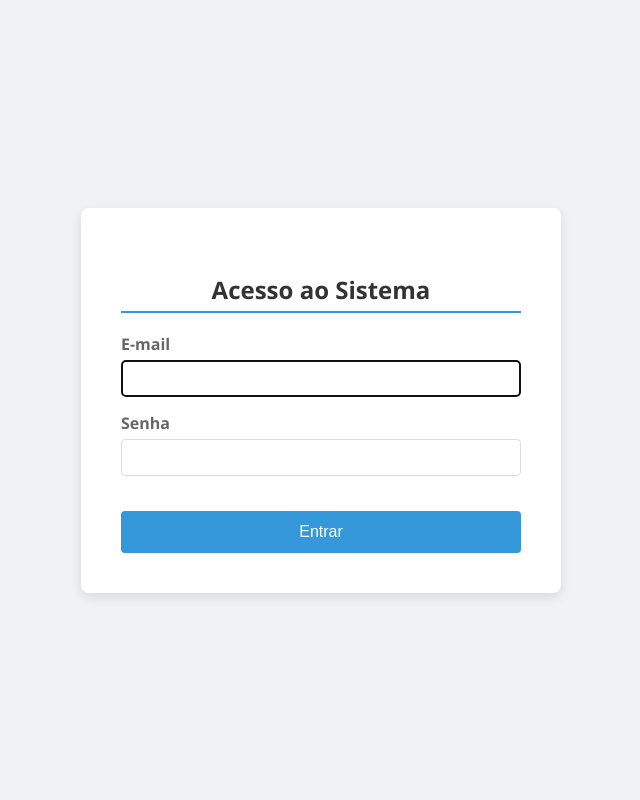
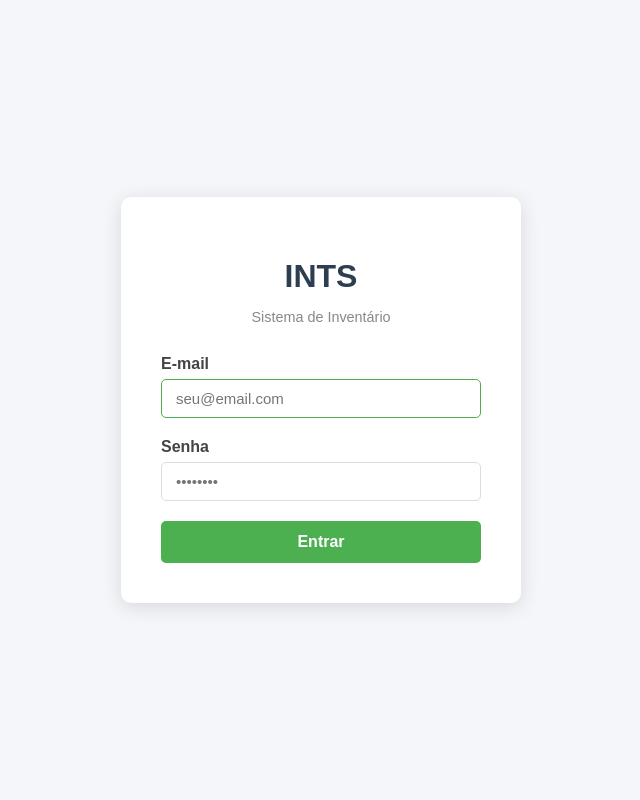
Before and after one commit to enzomtec-a11y/INTS-Inventory, a PHP site: page /login.php in a window 1280 px wide. Shown: the whole page, without its empty margins (319-959 px from the left). Run offline with PHP 8.4, Linux system fonts and the light colour scheme.

Commit message:
Add files via upload

```diff
--- a/ints/login.php
+++ b/ints/login.php
@@ -11,15 +11,14 @@ if (isset($_SESSION['usuario_id'])) {
 }
 
 if ($_SERVER["REQUEST_METHOD"] == "POST") {
-    // Sanitização básica
     $email = filter_input(INPUT_POST, 'email', FILTER_SANITIZE_EMAIL);
-    $senha = $_POST['senha']; // Senha não se sanitiza, pois pode ter caracteres especiais
+    $senha = $_POST['senha'];
 
     if (empty($email) || empty($senha)) {
         $erro = "Por favor, preencha todos os campos.";
     } else {
-        // Proteção contra SQL Injection
-        $sql = "SELECT id, nome, email, senha_hash, nivel, ativo FROM usuarios WHERE email = ?";
+        // ✅ CORREÇÃO CRÍTICA: unidade_id agora é selecionado do banco
+        $sql = "SELECT id, nome, email, senha_hash, nivel, unidade_id, ativo FROM usuarios WHERE email = ?";
         $stmt = $conn->prepare($sql);
 
         if ($stmt) {
@@ -30,30 +29,24 @@ if ($_SERVER["REQUEST_METHOD"] == "POST") {
             if ($result->num_rows === 1) {
                 $usuario = $result->fetch_assoc();
 
-                // Verifica se o usuário está ativo
                 if ($usuario['ativo'] == 0) {
                     $erro = "Usuário desativado. Contate o administrador.";
-                }
-                // Verifica a Senha (Hash)
-                elseif (password_verify($senha, $usuario['senha_hash'])) {
-                    // Regenera ID da sessão
+                } elseif (password_verify($senha, $usuario['senha_hash'])) {
                     session_regenerate_id(true);
 
-                    $_SESSION['usuario_id'] = $usuario['id'];
-                    $_SESSION['usuario_nome'] = $usuario['nome'];
+                    $_SESSION['usuario_id']    = $usuario['id'];
+                    $_SESSION['usuario_nome']  = $usuario['nome'];
                     $_SESSION['usuario_email'] = $usuario['email'];
                     $_SESSION['usuario_nivel'] = $usuario['nivel'];
-                    $_SESSION['unidade_id'] = $usuario['unidade_id'];
+                    // ✅ unidade_id agora virá corretamente do banco (null para admin/gestor/comum)
+                    $_SESSION['unidade_id']    = $usuario['unidade_id'];
 
-                    // Redireciona para o index
                     header("Location: index.html");
                     exit();
                 } else {
-                    // Senha errada
                     $erro = "E-mail ou senha incorretos.";
                 }
             } else {
-                // Usuário não encontrado
                 $erro = "E-mail ou senha incorretos.";
             }
             $stmt->close();
@@ -68,39 +61,102 @@ if ($_SERVER["REQUEST_METHOD"] == "POST") {
 <head>
     <meta charset="UTF-8">
     <meta name="viewport" content="width=device-width, initial-scale=1.0">
-    <title>Login - Inventário INTS</title>
-    <link rel="stylesheet" href="assets/css/style.css"> <style>
-        body { font-family: 'Segoe UI', Tahoma, Geneva, Verdana, sans-serif; display: flex; justify-content: center; align-items: center; height: 100vh; background-color: #f0f2f5; margin: 0; }
-        .login-card { background: white; padding: 40px; border-radius: 8px; box-shadow: 0 4px 12px rgba(0,0,0,0.1); width: 100%; max-width: 400px; }
-        .login-card h2 { text-align: center; color: #333; margin-bottom: 20px; }
-        .form-group { margin-bottom: 15px; }
-        .form-group label { display: block; margin-bottom: 5px; color: #666; }
-        .form-group input { width: 100%; padding: 10px; border: 1px solid #ddd; border-radius: 4px; box-sizing: border-box; }
-        .btn-login { width: 100%; padding: 12px; background-color: #007bff; color: white; border: none; border-radius: 4px; cursor: pointer; font-size: 16px; transition: background 0.3s; }
-        .btn-login:hover { background-color: #0056b3; }
-        .erro-msg { background-color: #f8d7da; color: #721c24; padding: 10px; border-radius: 4px; margin-bottom: 20px; text-align: center; border: 1px solid #f5c6cb; }
+    <title>Login - INTS</title>
+    <style>
+        * { box-sizing: border-box; }
+        body {
+            font-family: Arial, sans-serif;
+            background: #f4f6f9;
+            display: flex;
+            align-items: center;
+            justify-content: center;
+            min-height: 100vh;
+            margin: 0;
+        }
+        .login-box {
+            background: #fff;
+            padding: 40px;
+            border-radius: 10px;
+            box-shadow: 0 4px 20px rgba(0,0,0,0.12);
+            width: 100%;
+            max-width: 400px;
+        }
+        h1 {
+            text-align: center;
+            margin-bottom: 8px;
+            color: #2c3e50;
+            font-size: 2em;
+        }
+        .subtitle {
+            text-align: center;
+            color: #888;
+            margin-bottom: 30px;
+            font-size: 0.9em;
+        }
+        label {
+            display: block;
+            margin-bottom: 6px;
+            font-weight: bold;
+            color: #444;
+        }
+        input[type="email"],
+        input[type="password"] {
+            width: 100%;
+            padding: 10px 14px;
+            border: 1px solid #ddd;
+            border-radius: 5px;
+            font-size: 15px;
+            margin-bottom: 20px;
+            transition: border-color .2s;
+        }
+        input:focus {
+            outline: none;
+            border-color: #4CAF50;
+        }
+        button[type="submit"] {
+            width: 100%;
+            padding: 12px;
+            background: #4CAF50;
+            color: #fff;
+            border: none;
+            border-radius: 5px;
+            font-size: 16px;
+            font-weight: bold;
+            cursor: pointer;
+            transition: background .2s;
+        }
+        button[type="submit"]:hover { background: #45a049; }
+        .alert-error {
+            background: #f8d7da;
+            color: #721c24;
+            border: 1px solid #f5c6cb;
+            padding: 12px 16px;
+            border-radius: 5px;
+            margin-bottom: 20px;
+            font-size: 0.9em;
+        }
     </style>
 </head>
 <body>
-    <div class="login-card">
-        <h2>Acesso ao Sistema</h2>
+    <div class="login-box">
+        <h1>INTS</h1>
+        <p class="subtitle">Sistema de Inventário</p>
 
         <?php if ($erro): ?>
-            <div class="erro-msg"><?php echo htmlspecialchars($erro); ?></div>
+            <div class="alert-error"><?php echo htmlspecialchars($erro); ?></div>
         <?php endif; ?>
 
-        <form method="POST" action="<?php echo htmlspecialchars($_SERVER["PHP_SELF"]); ?>">
-            <div class="form-group">
-                <label for="email">E-mail</label>
-                <input type="email" id="email" name="email" required autofocus>
-            </div>
+        <form method="POST" action="login.php">
+            <label for="email">E-mail</label>
+            <input type="email" id="email" name="email"
+                   value="<?php echo htmlspecialchars($email ?? ''); ?>"
+                   placeholder="seu@email.com" required autofocus>
 
-            <div class="form-group">
-                <label for="senha">Senha</label>
-                <input type="password" id="senha" name="senha" required>
-            </div>
+            <label for="senha">Senha</label>
+            <input type="password" id="senha" name="senha"
+                   placeholder="••••••••" required>
 
-            <button type="submit" class="btn-login">Entrar</button>
+            <button type="submit">Entrar</button>
         </form>
     </div>
 </body>
--- a/ints/pages/produtos/detalhes.php
+++ b/ints/pages/produtos/detalhes.php
@@ -673,7 +673,6 @@ $conn->close();
             </div>
             <div class="header-actions">
                 <button onclick="abrirModalBaixa()" class="btn btn-warning">📉 Registrar Baixa</button>
-                <a href="editar.php?id=<?php echo $produto['id']; ?>" class="btn btn-success">✏️ Editar</a>
             </div>
         </div>
     </div>
--- a/ints/pages/produtos/index.php
+++ b/ints/pages/produtos/index.php
@@ -499,11 +499,9 @@ $filtros_ativos += count($filtros_atributos);
 
                         <?php if ($can_edit): ?>
                             <?php if ($is_baixa_total): ?>
-                                <!-- Baixa total: edição e exclusão bloqueadas, apenas leitura -->
-                                <button class="btn-action btn-disabled" title="Produto baixado — edição bloqueada" disabled>✏️</button>
+                                <!-- Baixa total: exclusão bloqueada, apenas leitura -->
                                 <button class="btn-action btn-disabled" title="Produto baixado — exclusão bloqueada" disabled>🗑️</button>
                             <?php else: ?>
-                                <button onclick="abrirModal('editar.php?id=<?php echo $prod['id']; ?>', 'Editar Item')" class="btn-action btn-edit" title="Editar">✏️</button>
                                 <a href="deletar.php?id=<?php echo $prod['id']; ?>" onclick="return confirm('Mover este item para a lixeira?')" class="btn-action btn-del" title="Excluir">🗑️</a>
                             <?php endif; ?>
                         <?php endif; ?>
```
Also changed, not shown: ints/config/_protecao.php (+4 -6 lines), ints/config/auth.php (+82 -11 lines), ints/pages/admin/admin_cadastro_usuario.php (+97 -48 lines).
